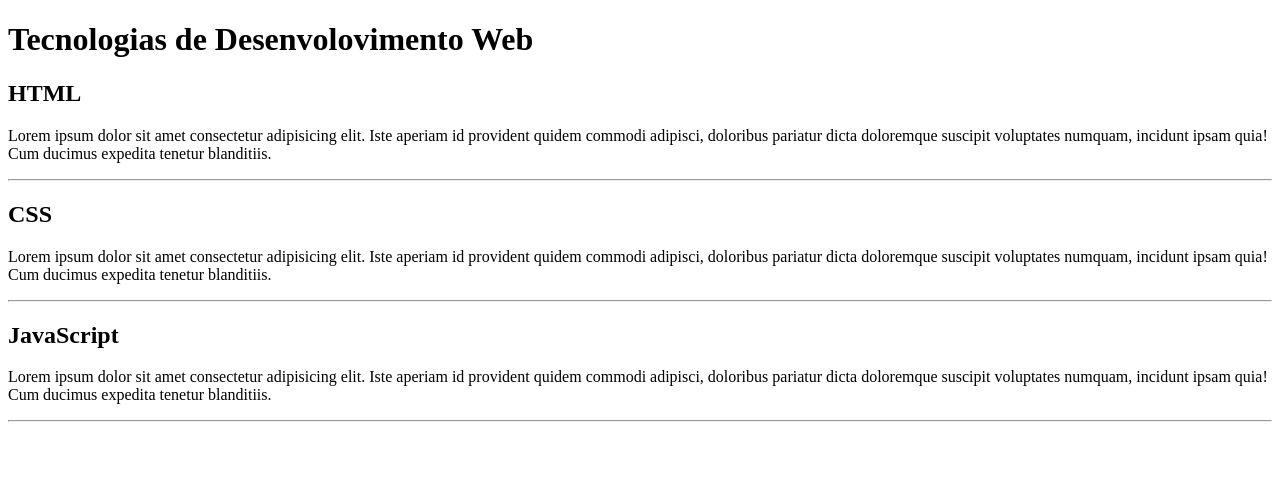
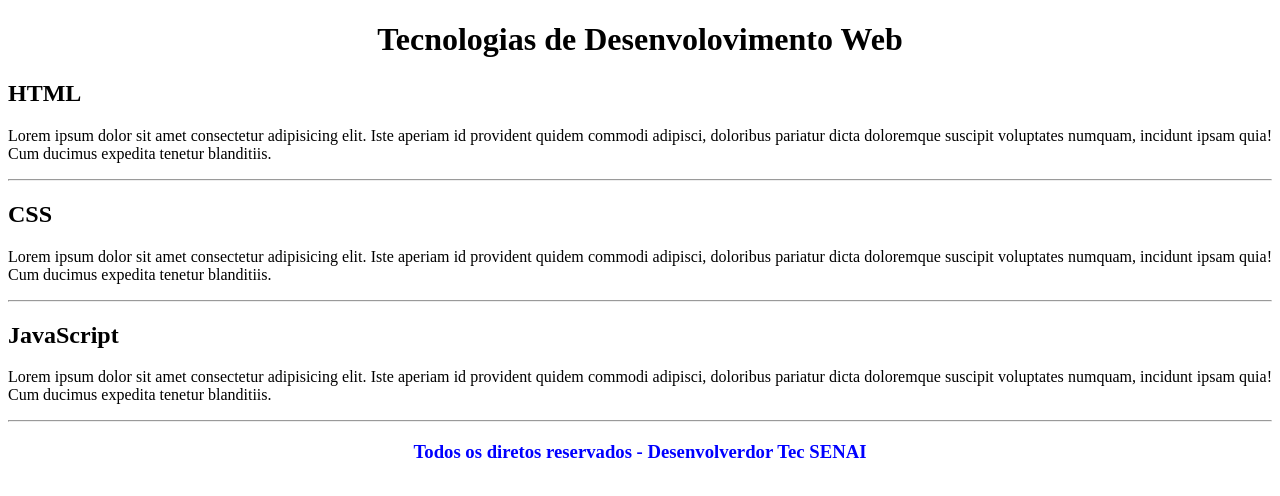
Before and after one commit to luizatxt/Ana_93627, a plain HTML site: page 001-HTML/Ex2.html in a window 1280 px wide. Drawn offline with Linux system fonts and the light colour scheme.

Commit message:
página 1

```diff
--- a/001-HTML/Ex2.html
+++ b/001-HTML/Ex2.html
@@ -9,7 +9,9 @@
 </head>
 <body>
     <header> <!-- Cabeçalho -->
-            <h1>Tecnologias de Desenvolovimento Web</h1>
+            <center>
+                <h1>Tecnologias de Desenvolovimento Web</h1>
+            </center>
 
     </header>
         <main> <!-- Conteúdo Principal -->
@@ -18,26 +20,32 @@
                     <b>HTML</b> <!-- b = Negrito -->
 
                 </h2>
-                <p>Lorem ipsum dolor sit amet consectetur adipisicing elit. Iste aperiam id provident quidem commodi adipisci, doloribus pariatur dicta doloremque suscipit voluptates numquam, incidunt ipsam quia! Cum ducimus expedita tenetur blanditiis.</p>
+                <p align="justify">Lorem ipsum dolor sit amet consectetur adipisicing elit. Iste aperiam id provident quidem commodi adipisci, doloribus pariatur dicta doloremque suscipit voluptates numquam, incidunt ipsam quia! Cum ducimus expedita tenetur blanditiis.</p>
             </section>
             <hr>
                 <section>
                 <h2>
                     <b>CSS</b>
                 </h2>
-                <p>Lorem ipsum dolor sit amet consectetur adipisicing elit. Iste aperiam id provident quidem commodi adipisci, doloribus pariatur dicta doloremque suscipit voluptates numquam, incidunt ipsam quia! Cum ducimus expedita tenetur blanditiis.</p>
+                <p align="justify">Lorem ipsum dolor sit amet consectetur adipisicing elit. Iste aperiam id provident quidem commodi adipisci, doloribus pariatur dicta doloremque suscipit voluptates numquam, incidunt ipsam quia! Cum ducimus expedita tenetur blanditiis.</p>
             </section>
             <hr>
                 <section>
                 <h2>
                     <b>JavaScript</b>
                 </h2>
-                <p>Lorem ipsum dolor sit amet consectetur adipisicing elit. Iste aperiam id provident quidem commodi adipisci, doloribus pariatur dicta doloremque suscipit voluptates numquam, incidunt ipsam quia! Cum ducimus expedita tenetur blanditiis.</p>
+                <p align="justify">Lorem ipsum dolor sit amet consectetur adipisicing elit. Iste aperiam id provident quidem commodi adipisci, doloribus pariatur dicta doloremque suscipit voluptates numquam, incidunt ipsam quia! Cum ducimus expedita tenetur blanditiis.</p>
             </section>
             <hr>
         </main>
             <footer> <!-- Rodapé -->
+                <div>
+                    <center>
+                        <h3>
+                            <font color="blue">Todos os diretos reservados - Desenvolverdor Tec SENAI</h3></font>
+                    </center>
 
+                </div>
             </footer>
 
 </body>
```
Also changed, not shown: 001-HTML/Ex1.html (+1 -1 lines).
